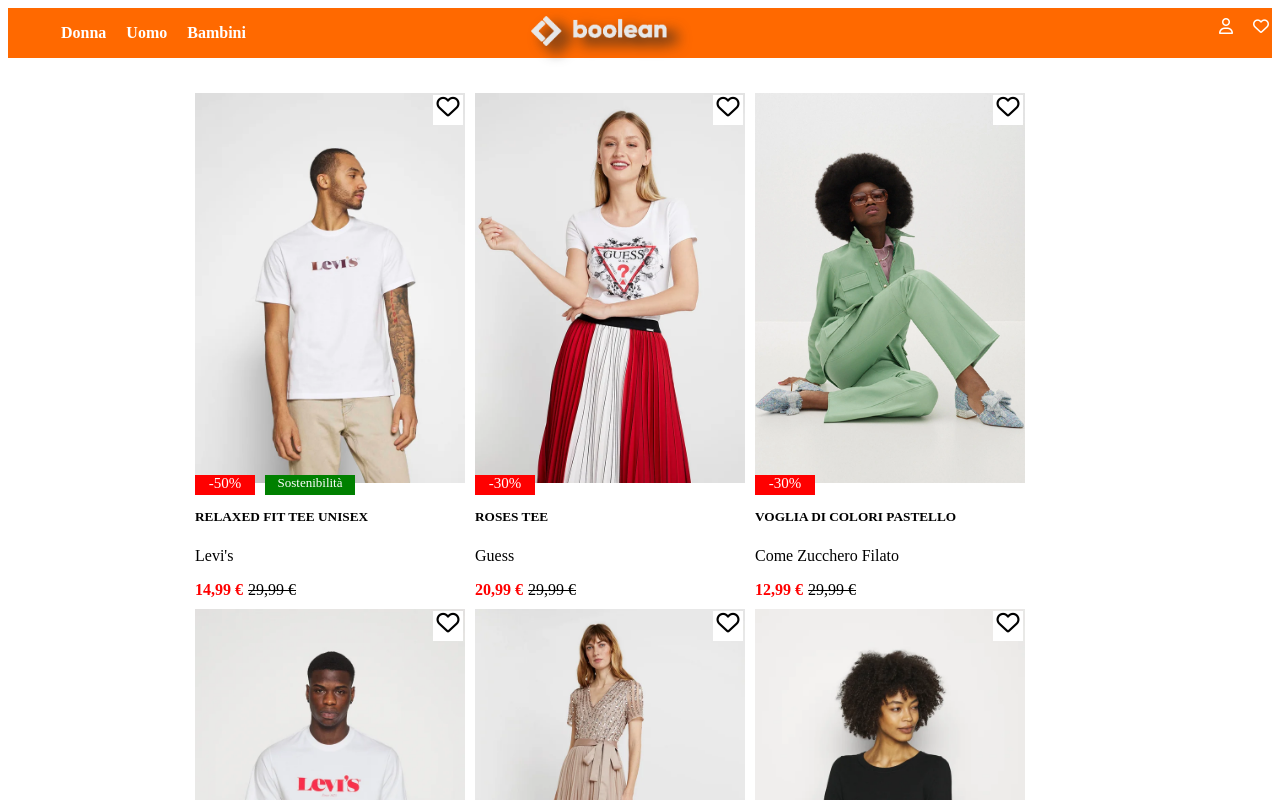
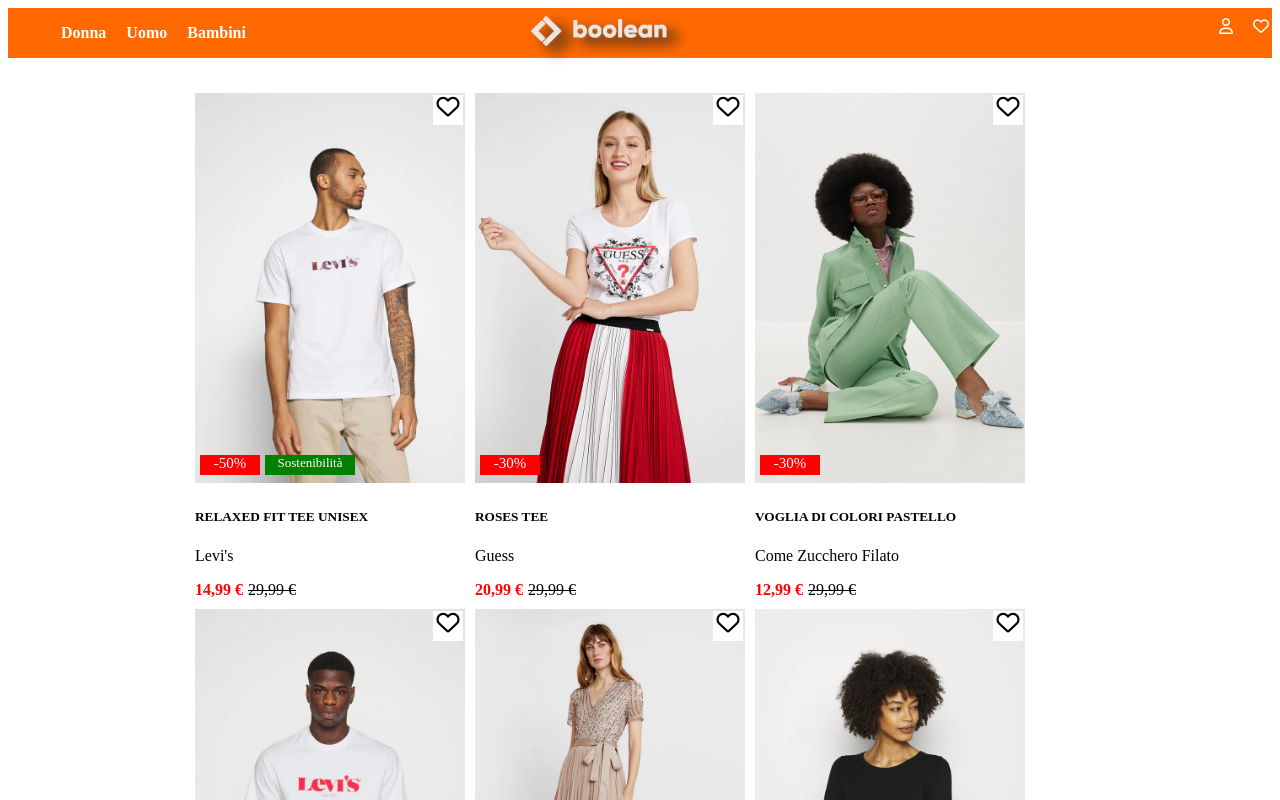
Before and after one commit to StefanRaluca/vite-boolando, a Vue app: page / in a window 1280 px wide. Shown: the top 800 px of the page. Built offline with nearby package versions, Linux system fonts and the light colour scheme; data requests are answered from the project's data file.

Commit message:
fix discount and sostenibilita

```diff
--- a/src/components/mainStyle.scss
+++ b/src/components/mainStyle.scss
@@ -57,13 +57,14 @@
 /* style discount  */
 .discount {
     position: absolute;
-    bottom: 30px;
+    bottom: 50px;
     background-color: $discount-color;
     width: 60px;
     color: $text-color;
     font-size: 15px;
     height: 20px;
     text-align: center;
+    left: 5px;
 
 }
 
@@ -71,7 +72,7 @@
 .Sostenibilità {
     background-color: $sostenibilita-color;
     position: absolute;
-    bottom: 30px;
+    bottom: 50px;
     left: 70px;
     color: $text-color;
     width: 90px;
```
